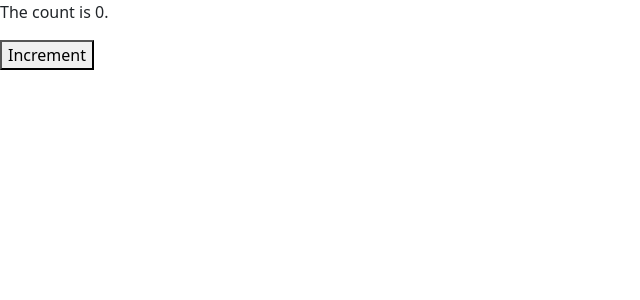
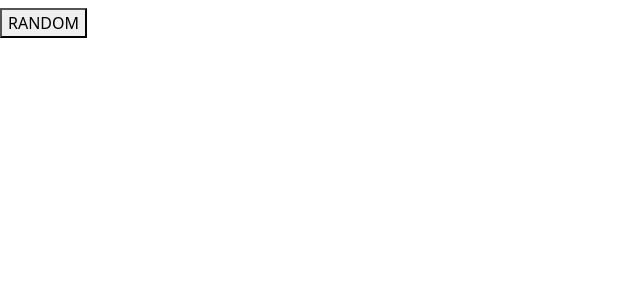
Before and after one commit to Sai2909/reactjs_machine_coding_2025, a React (Create React App) app: page / in a window 1280 px wide. Shown: the top 300 px of the page, without its empty margins (0-640 px from the left). Built offline with nearby package versions, Linux system fonts and the light colour scheme.

Commit message:
pure_Impure

```diff
--- a/src/App.js
+++ b/src/App.js
@@ -1,10 +1,10 @@
 
-import Mycount from "./custom_hooks/counter_custom/Mycount";
+import ImpureFunction from "./pure_impure_function/ImpureFunction";
 
 function App() {
   return (
     <div className="App">
-      < Mycount />
+      < ImpureFunction />
     </div>
   );
 }
--- /dev/null
+++ b/src/pure_impure_function/ImpureFunction.js
@@ -0,0 +1,16 @@
+import React, { useState } from 'react'
+
+const ImpureFunction = () => {
+    const [value, setValue] = useState();
+    const handleRandom = () => {
+        setValue(Math.floor(Math.random() * 100))
+    }
+    return (
+        <div>
+            <h2>{value}</h2>
+            <button onClick={handleRandom}>RANDOM</button>
+        </div>
+    )
+}
+
+export default ImpureFunction
```
Also changed, not shown: src/pure_impure_function/PureFunction.js (added, +11 -0 lines).
